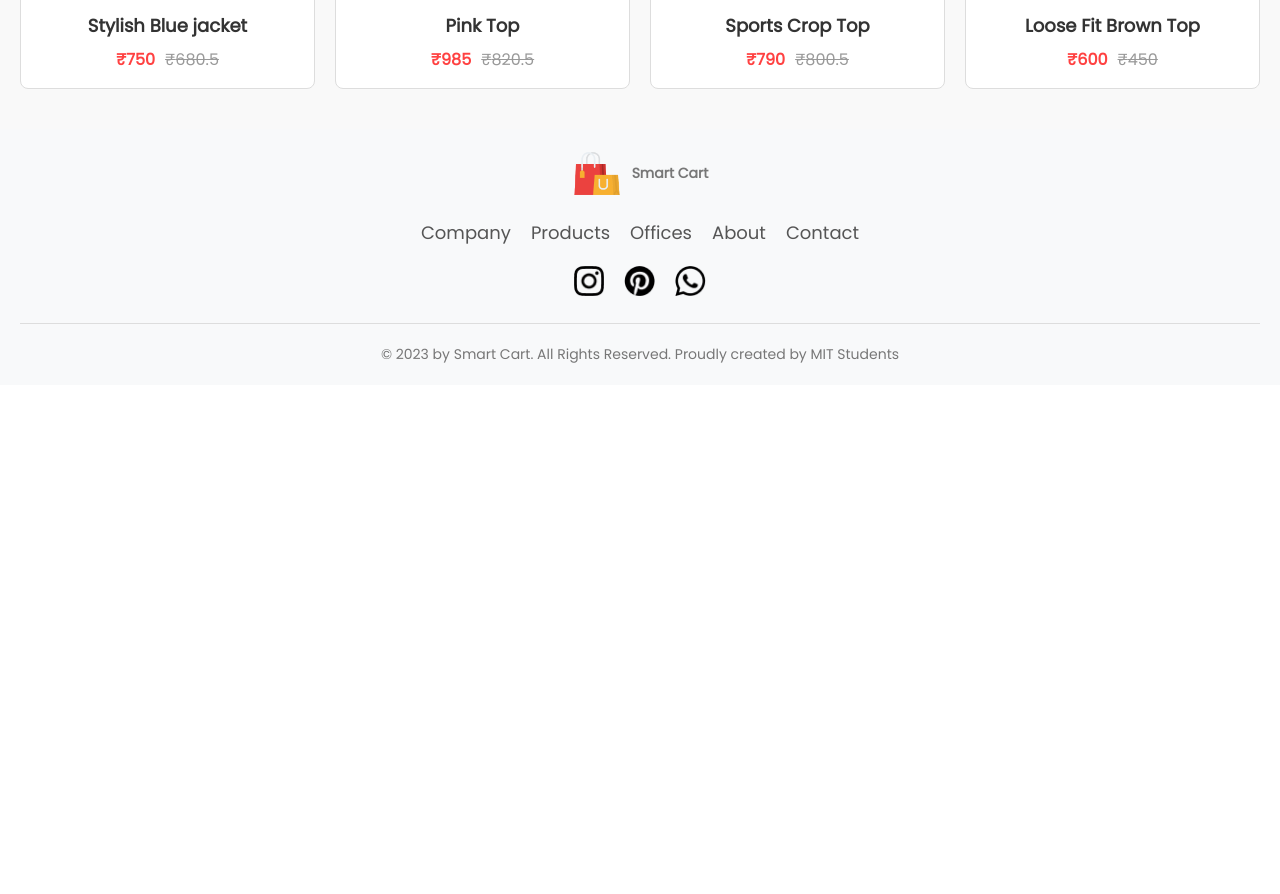
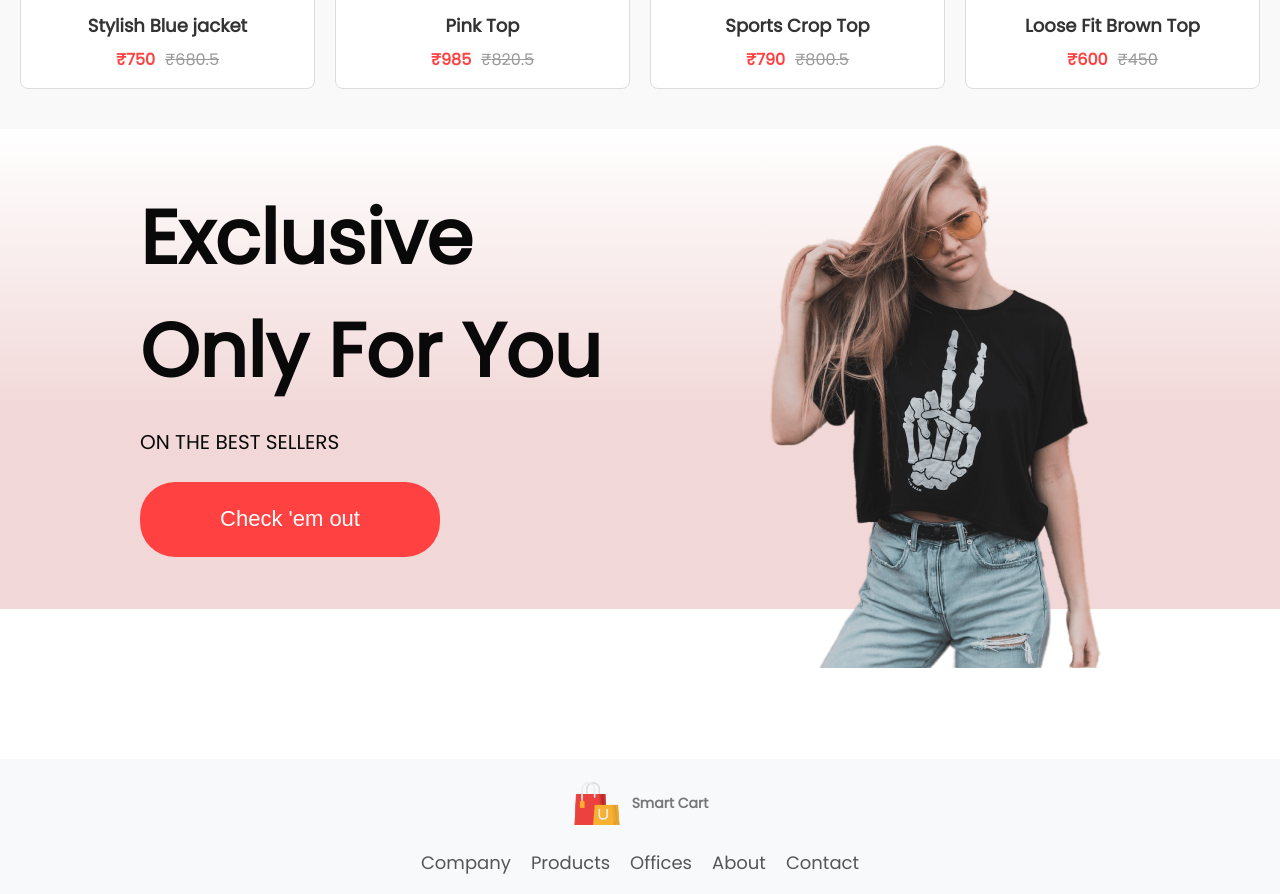
Before and after one commit to Pratham567/smart-cart, a React (Create React App) app: page / in a window 1280 px wide. Shown: the part 1360-2254 px from the top of the page. Before the commit the page ends 1745 px from the top, so only its background shows below. Built offline with nearby package versions, Linux system fonts and the light colour scheme.

Commit message:
Add component for offers

```diff
--- a/src/Components/Assets/data_trending_product.js
+++ b/src/Components/Assets/data_trending_product.js
@@ -10,7 +10,7 @@ let data_product_trending_women = [
     description: "This is a description of the product. It is a very good product. You should buy it.",
     image: p1_img,
     new_cost: 750.00,
-    old_cost: 680.50,
+    old_cost: 680.50
   },
   {
     id: 2,
@@ -18,7 +18,7 @@ let data_product_trending_women = [
     description: "This is a description of the product. It is a very good product. You should buy it.",
     image: p2_img,
     new_cost: 985.00,
-    old_cost: 820.50,
+    old_cost: 820.50
   },
   {
     id: 3,
@@ -26,7 +26,7 @@ let data_product_trending_women = [
     description: "This is a description of the product. It is a very good product. You should buy it.",
     image: p3_img,
     new_cost: 790.00,
-    old_cost: 800.50,
+    old_cost: 800.50
   },
   {
     id: 4,
@@ -34,8 +34,10 @@ let data_product_trending_women = [
     description: "This is a description of the product. It is a very good product. You should buy it.",
     image: p4_img,
     new_cost: 600.00,
-    old_cost: 450.00,
-  },
+    old_cost: 450.00
+  }
 ];
 
+// HW: add an object for each category: men, and kids as well
+
 export { data_product_trending_women };
--- /dev/null
+++ b/src/Components/Offers/Offers.css
@@ -0,0 +1,50 @@
+/* src/Components/Offers/Offers.css */
+.offers {
+    height: 60vh;
+    display: flex;
+    margin: auto;
+    padding: 0 140px;
+    margin-bottom: 150px;
+    background: linear-gradient(180deg, white, rgba(233, 189, 189, 0.6) 60%);
+}
+
+.offers-left {
+    display: flex;
+    flex: 1;
+    flex-direction: column;
+    justify-content: center;
+}
+
+.offers-left h1 {
+    color: #090909;
+    font-size: 75px;
+    font-weight: 600;
+}
+
+.offers-left p {
+    color: #090909;
+    font-size: 20px;
+    font-weight: 500;
+    margin-top: 20px;
+}
+
+.offers-left button {
+    width: 300px;
+    height: 75px;
+    border-radius: 35px;
+    background: #ff4141;
+    border: none;
+    color: white;
+    font-size: 22px;
+    font-weight: 500;
+    margin-top: 25px;
+    cursor: pointer;
+}
+
+.offers-right {
+    flex: 1;
+    display: flex;
+    align-items: center;
+    justify-content: flex-end;
+    padding-top: 50px;
+}
--- /dev/null
+++ b/src/Components/Offers/Offers.jsx
@@ -0,0 +1,21 @@
+import './Offers.css';
+
+import exclusive_image from '../Assets/exclusive_image.png';
+
+const Offers = () => {
+    return (
+        <div className="offers">
+            <div className="offers-left">
+                <h1>Exclusive</h1>
+                <h1>Only For You</h1>
+                <p>ON THE BEST SELLERS</p>
+                <button>Check 'em out</button>
+            </div>
+            <div className="offers-right">
+                <img src={exclusive_image} alt="exclusive_image" className="exclusive_image" />
+            </div>
+        </div>
+    );
+}
+
+export default Offers;
--- a/src/Components/Pages/Shop.jsx
+++ b/src/Components/Pages/Shop.jsx
@@ -1,11 +1,13 @@
 import Hero from "../Hero/Hero";
 import Trending from "../Trending/Trending";
+import Offers from "../Offers/Offers";
 
 const Shop = () => {
     return (
         <div>
             <Hero/>
             <Trending />
+            <Offers />
         </div>
      );
 }
```
Also changed, not shown: src/Components/Assets/exclusive_image.png (added).
